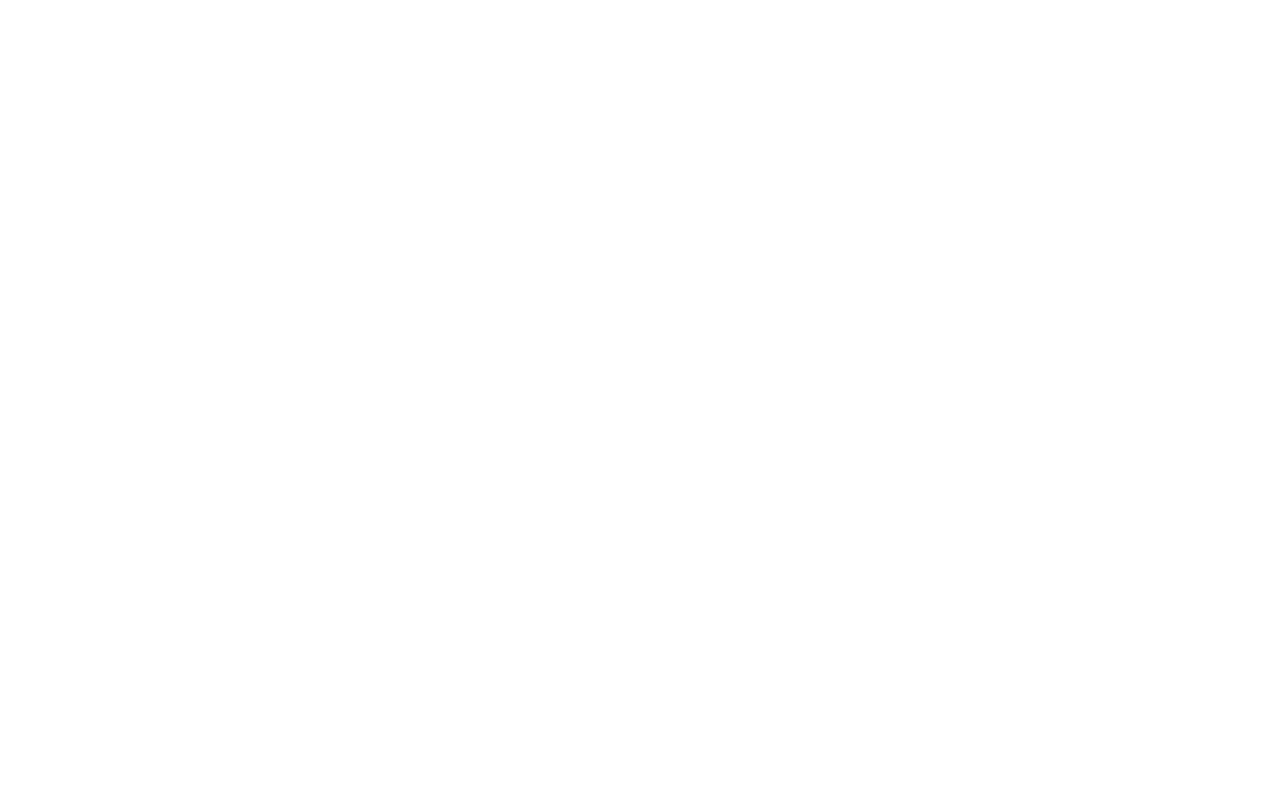
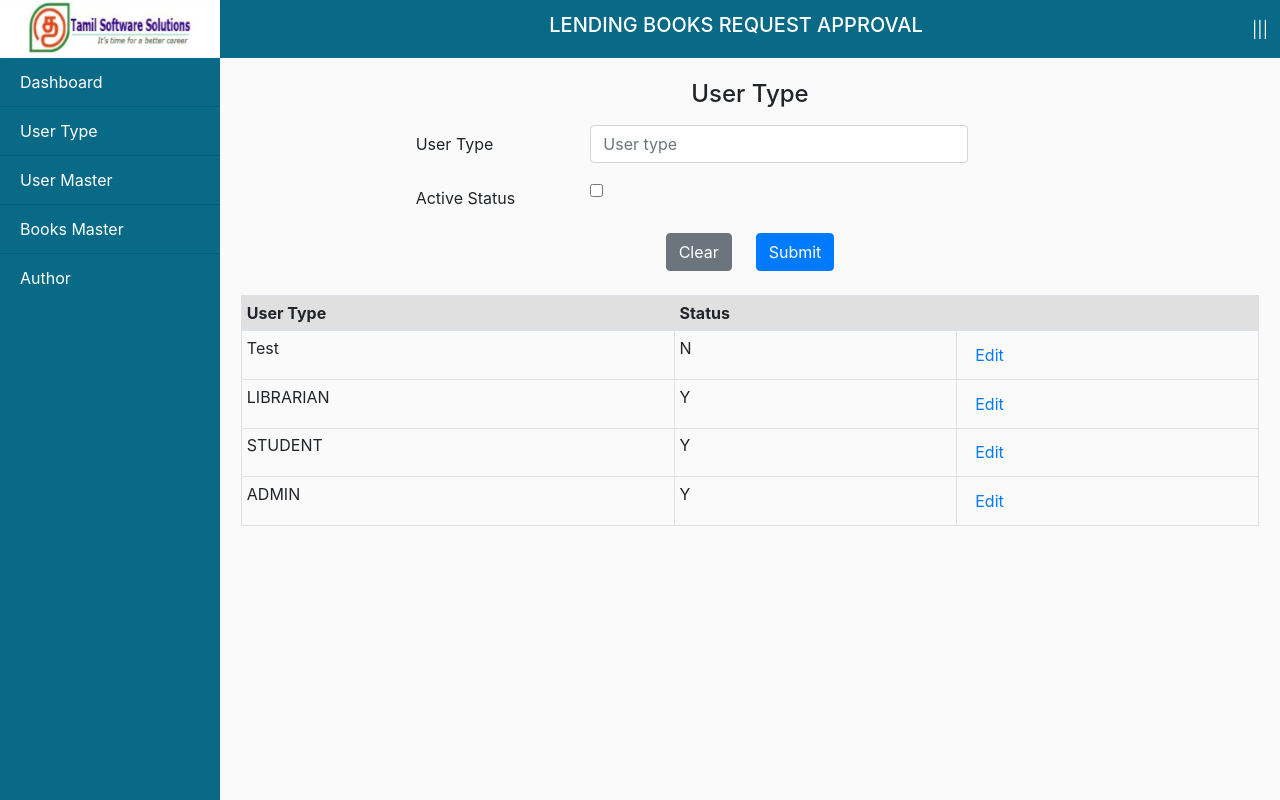
Before and after one commit to PerumalJP/tss-lending-book-request, a React (Create React App) app: page /userType in a window 1280 px wide. Built offline with nearby package versions, Linux system fonts and the light colour scheme.

Commit message:
Adding user type master screen

```diff
--- a/src/App.css
+++ b/src/App.css
@@ -6,8 +6,36 @@
 
 .app-content {
   display: flex;
-  height: 100%;
+  flex: 1;
+  overflow-y: auto;
+}
+
+.nav-bar {
+  width: 220px;
+  background: #086A87;
+}
+
+.nav-bar .list-group-item {
+  background: #086A87;
+}
+
+/*  */
+
+.nav-bar a {
+  color: white;
+}
+
+.nav-bar a:hover {
+  color: white;
+}
+
+.app-page {
+  background: #FAFAFA;
+  display: flex;
   flex-direction: column;
+  flex: 1;
+  overflow-y: auto;
+  padding: 6px;
 }
 
 .mandatory::after {
--- a/src/App.js
+++ b/src/App.js
@@ -6,18 +6,22 @@ import Login from './components/login';
 import { BrowserRouter as Router, Route, Switch } from 'react-router-dom';
 import Dashboard from './components/dashboard';
 import Header from './components/header';
+import NavBar from './components/navBar';
+import UserType from './components/userType';
 
 function App() {
   return (
     <div className="app-container">
 
-      {/* <Header /> */}
+      <Header />
 
       <div className="app-content">
         <Router>
+          <NavBar />
           <Switch>
-            <Route exact path="/" component={Dashboard} />
             <Route exact path="/login" component={Login} />
+            <Route exact path="/dashboard" component={Dashboard} />
+            <Route exact path="/userType" component={UserType} />
           </Switch>
         </Router>
       </div>
--- a/src/components/dashboard/index.js
+++ b/src/components/dashboard/index.js
@@ -2,8 +2,8 @@
 const Dashboard = ()=>{
 
     return(
-        <div>
-            <div>Navbar</div>
+        <div className="app-page">
+
             <div>Content</div>
         </div>
     )
--- a/src/components/header/index.css
+++ b/src/components/header/index.css
@@ -1,6 +1,5 @@
 .app-header {
-    height: 64px;
-    background: #337d87;
+    background: #086A87;
     color: white;
 }
 
--- a/src/components/header/index.js
+++ b/src/components/header/index.js
@@ -6,7 +6,7 @@ const Header = () => {
         <div className="app-header">
             <header>
                 <img className="app-logo" src="tss-logo.png" alt="logo" />
-                <div>LENDING BOOKS REQUEST APPROVAL</div>
+                <h5>LENDING BOOKS REQUEST APPROVAL</h5>
                 <div>|||</div>
             </header>
         </div>
--- /dev/null
+++ b/src/components/navBar/index.js
@@ -0,0 +1,29 @@
+import ListGroup from 'react-bootstrap/ListGroup';
+
+import { Link } from 'react-router-dom';
+
+const NavBar = () => {
+    return (
+        <nav className="nav-bar">
+            <ListGroup variant="flush">
+                <ListGroup.Item>
+                    <Link to="/dashboard">Dashboard</Link>
+                </ListGroup.Item>
+                <ListGroup.Item>
+                    <Link to="/userType">User Type</Link>
+                </ListGroup.Item>
+                <ListGroup.Item>
+                    <Link to="/userMaster">User Master</Link>
+                </ListGroup.Item>
+                <ListGroup.Item>
+                    <Link to="/booksMaster">Books Master</Link>
+                </ListGroup.Item>
+                <ListGroup.Item>
+                    <Link to="/author">Author</Link>
+                </ListGroup.Item>
+            </ListGroup>
+        </nav>
+    )
+}
+
+export default NavBar;
--- /dev/null
+++ b/src/components/userType/index.js
@@ -0,0 +1,86 @@
+import Button from 'react-bootstrap/Button';
+import Form from 'react-bootstrap/Form';
+import Row from 'react-bootstrap/Row';
+import Col from 'react-bootstrap/Col';
+import Container from 'react-bootstrap/Container';
+import Table from 'react-bootstrap/Table';
+import { useEffect, useState } from 'react';
+
+const UserType = () => {
+
+    const [userTypeList, setUserTypeList] = useState([]);
+
+    useEffect(() => {
+        setUserTypeList([{ "UserTypeID": 4, "UserType": "Test", "Status": "N ", "CreatedBy": 1, "CreatedDate": "2019-03-10T18:40:13.787", "LastModifiedBy": 1, "LastModifiedDate": "2019-03-10T18:43:37.707" }, { "UserTypeID": 3, "UserType": "LIBRARIAN", "Status": "Y ", "CreatedBy": 1, "CreatedDate": "2019-02-23T08:07:12.37", "LastModifiedBy": null, "LastModifiedDate": null }, { "UserTypeID": 2, "UserType": "STUDENT", "Status": "Y ", "CreatedBy": 1, "CreatedDate": "2018-10-07T18:35:45.727", "LastModifiedBy": null, "LastModifiedDate": null }, { "UserTypeID": 1, "UserType": "ADMIN", "Status": "Y ", "CreatedBy": null, "CreatedDate": "2018-10-07T18:30:07.21", "LastModifiedBy": null, "LastModifiedDate": null }]);
+    }, [])
+
+    return (
+        <div className="app-page">
+            <h4 className="text-center m-3">User Type</h4>
+            <Container>
+                <Row className="justify-content-md-center">
+                    <Col sm={8}>
+
+                        <Form>
+                            <Form.Group as={Row} controlId="userType">
+                                <Form.Label column sm={3}>
+                                    User Type
+                                </Form.Label>
+                                <Col sm={7}>
+                                    <Form.Control type="text" placeholder="User type" />
+                                </Col>
+                            </Form.Group>
+
+                            <Form.Group as={Row} controlId="userActive">
+                                <Form.Label column sm={3}>
+                                    Active Status
+                                </Form.Label>
+                                <Col sm={7}>
+                                    <Form.Check />
+                                </Col>
+                            </Form.Group>
+                            <Col sm={12} className="text-center">
+                                <Button type="reset" variant="secondary mr-4">Clear</Button>
+                                <Button variant="primary">Submit</Button>
+                            </Col>
+                        </Form>
+                    </Col>
+                </Row>
+            </Container>
+
+            <Container>
+                <Row>
+                    <Col sm={12}>
+                        <Table bordered className="mt-4" size="sm">
+                            <thead style={{ backgroundColor: '#e0e0e0' }}>
+                                <tr>
+                                    <th>User Type</th>
+                                    <th>Status</th>
+                                    <th></th>
+                                </tr>
+                            </thead>
+                            <tbody>
+                                {
+                                    userTypeList.map((userTypeObj) => {
+                                        return (
+                                            <tr key={userTypeObj.UserTypeID}>
+                                                <td>{userTypeObj.UserType}</td>
+                                                <td>{userTypeObj.Status}</td>
+                                                <td>
+                                                    <Button variant="link">Edit</Button>
+                                                </td>
+                                            </tr>
+                                        )
+                                    })
+                                }
+
+                            </tbody>
+                        </Table>
+                    </Col>
+                </Row>
+            </Container>
+        </div>
+    )
+}
+
+export default UserType;
```
